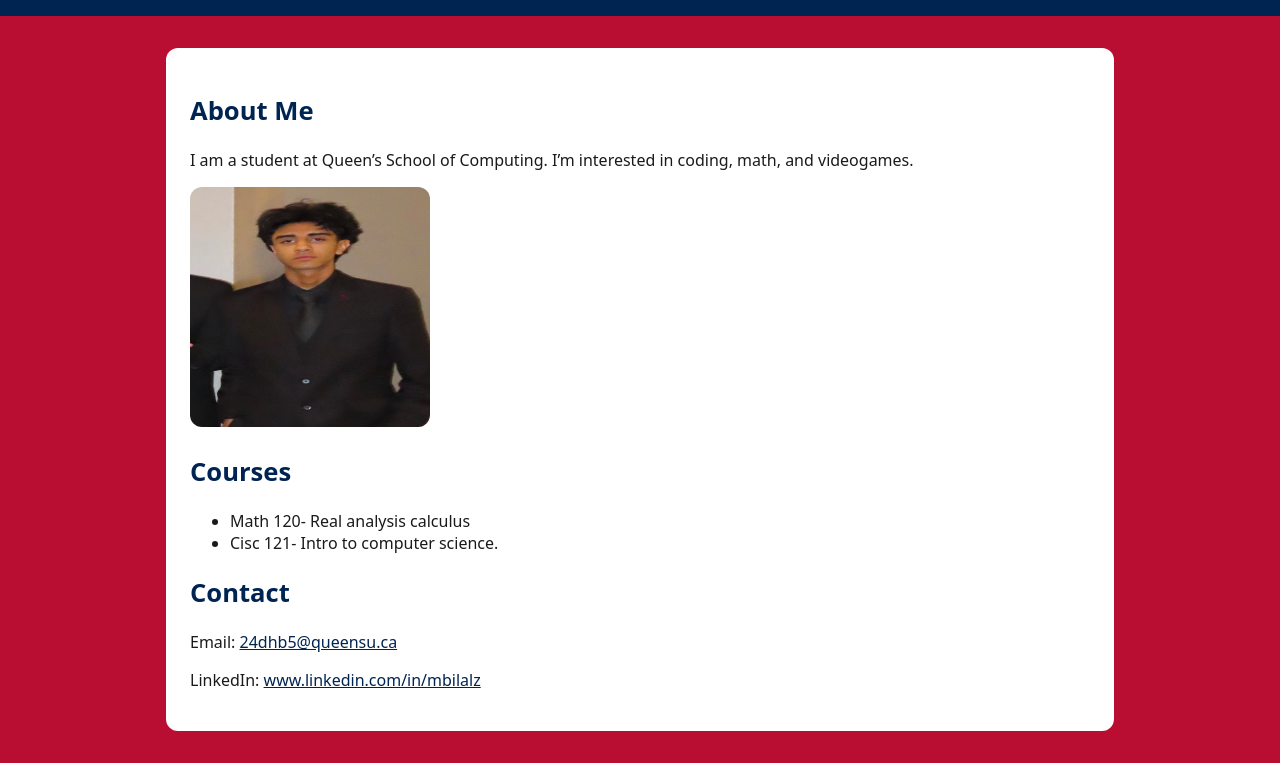
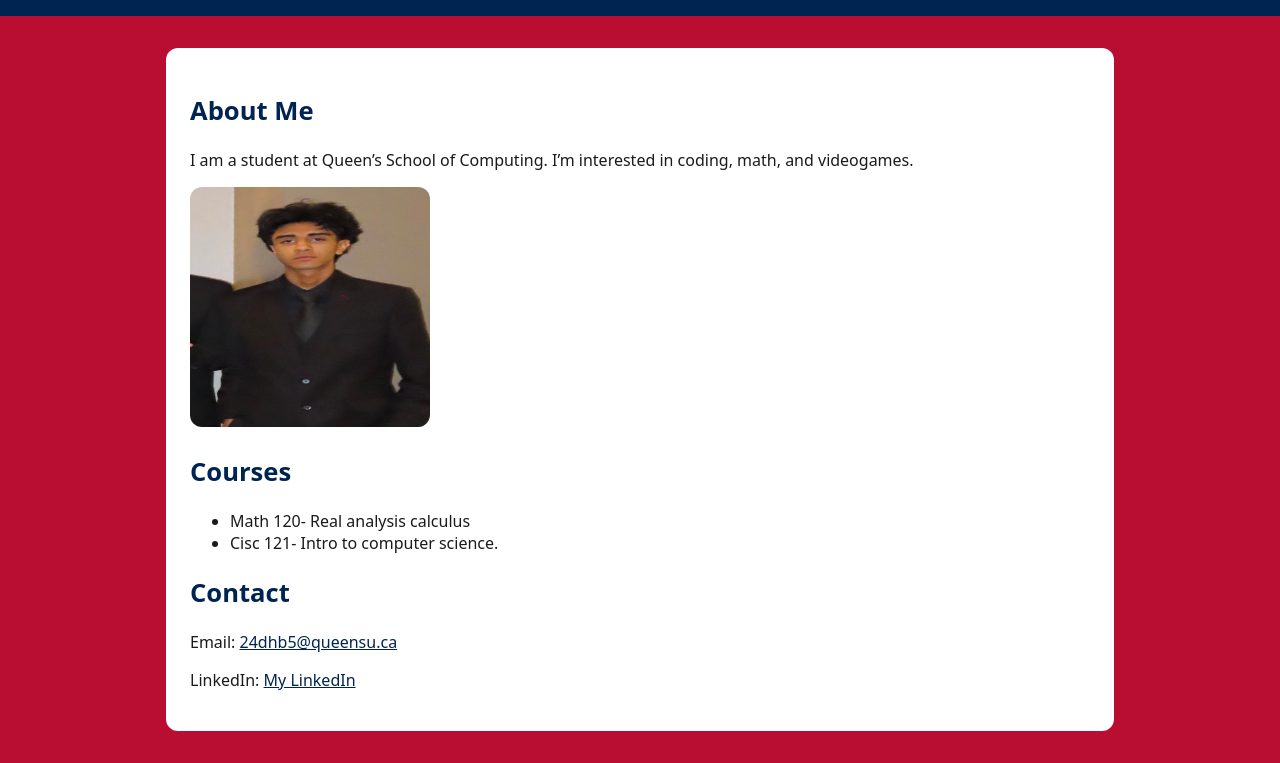
Before and after one commit to BZETTI/queens-student-page, a plain HTML site: page index.html in a window 1280 px wide. Shown: the part 102-865 px from the top of the page. Drawn offline with Linux system fonts and the light colour scheme.

Commit message:
Update LinkedIn link to use HTTPS

```diff
--- a/index.html
+++ b/index.html
@@ -28,7 +28,7 @@
       <!-- ====== CONTACT (update your links) ====== -->
       <h2>Contact</h2>
       <p>Email: <a href="mailto:24dhb5@queensu.ca">24dhb5@queensu.ca</a></p>
-      <p>LinkedIn: <a href="www.linkedin.com/in/mbilalz">www.linkedin.com/in/mbilalz</a></p>
+      <p>LinkedIn: <a href="https://www.linkedin.com/in/mbilalz">My LinkedIn</a></p>
     </main>
   </body>
 </html>
```
